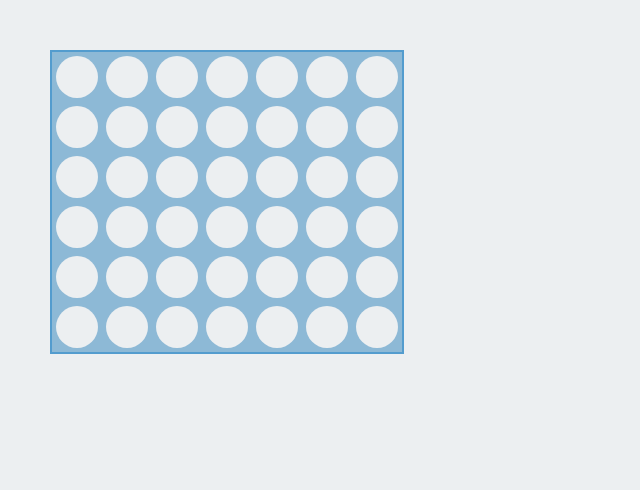
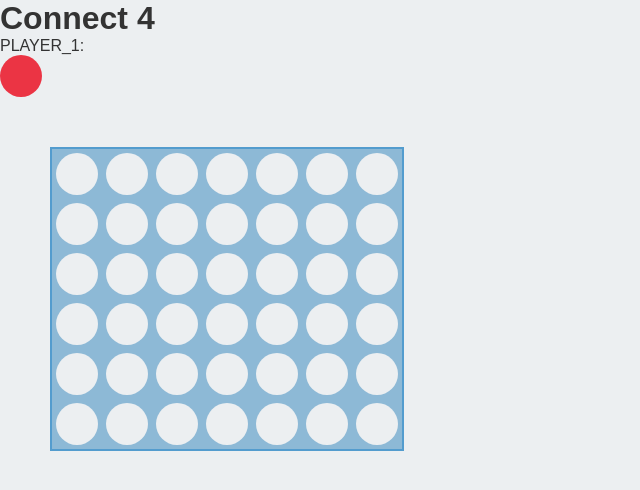
Before and after one commit to RickBr0wn/connect-four, a React (Create React App) app: page / in a window 1280 px wide. Shown: the top 490 px of the page, without its empty margins (0-640 px from the left). Built offline with nearby package versions, Linux system fonts and the light colour scheme.

Commit message:
Alternate turns working. Falling method needs logic

```diff
--- a/src/App.js
+++ b/src/App.js
@@ -1,35 +1,103 @@
 import React, { Component } from 'react'
+import { PLAYER_1, PLAYER_2, EMPTY } from './Constants/gameboardConstants'
 
 class App extends Component {
   constructor(props) {
     super(props)
     this.state = {
+      whosTurnIsIt: PLAYER_1,
       gameboard: [
-                  false, false, false, false, false, false, false,
-                  false, false, false, false, false, false, false,
-                  false, false, false, false, false, false, false,
-                  false, false, false, false, false, false, false,
-                  false, false, false, false, false, false, false,
-                  false, false, false, false, false, false, false
+                  EMPTY, EMPTY, EMPTY, EMPTY, EMPTY, EMPTY, EMPTY,
+                  EMPTY, EMPTY, EMPTY, EMPTY, EMPTY, EMPTY, EMPTY,
+                  EMPTY, EMPTY, EMPTY, EMPTY, EMPTY, EMPTY, EMPTY,
+                  EMPTY, EMPTY, EMPTY, EMPTY, EMPTY, EMPTY, EMPTY,
+                  EMPTY, EMPTY, EMPTY, EMPTY, EMPTY, EMPTY, EMPTY,
+                  EMPTY, EMPTY, EMPTY, EMPTY, EMPTY, EMPTY, EMPTY
                 ]
     }
   }
 
-  placeCounter = index => {
-    const gameboard = this.state.gameboard
-    const changedState = [gameboard[index] = !gameboard[index]]
-    this.setState({ ...gameboard, changedState})
+  whichCounter = index => {
+    switch(this.state.gameboard[index]) {
+      case PLAYER_1:
+        return <div className="counter red"></div>
+      case PLAYER_2:
+        return <div className="counter yellow"></div>
+      case EMPTY:
+        return <div className="counter blank"></div>
+      default:
+        return <div className="counter blank"></div>
+    }
+  }
+
+  whosTurn = whosTurnIsItNow => {
+    switch(whosTurnIsItNow) {
+      case PLAYER_1:
+        return PLAYER_2
+      case PLAYER_2:
+        return PLAYER_1
+      case EMPTY:
+        return PLAYER_1
+      default:
+        return EMPTY
+    }
+  }
+
+  handleClick = indexToBeChanged => {
+    const whosTurnIsItNow = this.state.whosTurnIsIt
+    const oldGameBoard = this.state.gameboard
+    const whosTurnIsIt = this.whosTurn(whosTurnIsItNow)
+    const newGameboard = oldGameBoard.map((spot, index) => {
+      if(index === indexToBeChanged) {
+        spot = whosTurnIsItNow
+      }
+      return spot
+    })
+    const gameboard = this.falling(newGameboard, indexToBeChanged, whosTurnIsIt)
+    console.log(gameboard)
+    this.setState({
+      gameboard,
+      whosTurnIsIt
+    })
+  }
+
+  playersTurnCounter = () => {
+    const redCounter = <div className="counter red"></div>
+    const yellowCounter = <div className="counter yellow"></div>
+    if(this.state.whosTurnIsIt === PLAYER_1) {
+      return redCounter
+    }else {
+      return yellowCounter
+    }
+  }
+
+  falling = (arr, position, constant) => {
+    const widthOfGrid = 7
+    const orignalPosition = position
+    for(let i = position; i < arr.length; i += widthOfGrid) {
+      if(arr[position + widthOfGrid] === EMPTY) {
+        i += widthOfGrid
+      }
+    }
+    arr[position] = constant
+    return arr
   }
 
   render() {
     const gameboard = this.state.gameboard
+    const whosTurnIsIt = this.state.whosTurnIsIt
     return (
-      <div className="grid-container">
-        {gameboard.map((square, index) => {
-          return(
-            <div key={index} className="grid" onClick={() => this.placeCounter(index)}>{square ? <div className="counter"></div> : <div className="blank"></div>}</div>
-          )
-        })}
+      <div>
+        <h1>Connect 4</h1>
+        <p>{whosTurnIsIt}: {this.playersTurnCounter()}</p>
+        <div className="grid-container">
+          {gameboard.map((square, index) => {
+            const counter = this.whichCounter(index)
+            return(
+              <div key={index} className="grid" onClick={() => this.handleClick(index)}>{counter}</div>
+            )
+          })}
+        </div>
       </div>
     )
   }
--- /dev/null
+++ b/src/Constants/gameboardConstants.jsx
@@ -0,0 +1,3 @@
+export const EMPTY = 'EMPTY'
+export const PLAYER_1 = 'PLAYER_1'
+export const PLAYER_2 = 'PLAYER_2'
--- a/src/index.css
+++ b/src/index.css
@@ -50,9 +50,16 @@ body {
 }
 
 .counter {
-  background-color: rgb(235, 52, 68);
   height: 4.2rem;
   width: 4.2rem;
   position: relative;
   border-radius: 50%;
 }
+
+.red {
+  background-color: rgb(235, 52, 68);
+}
+
+.yellow {
+  background-color: rgb(210, 212, 63);
+}
```
